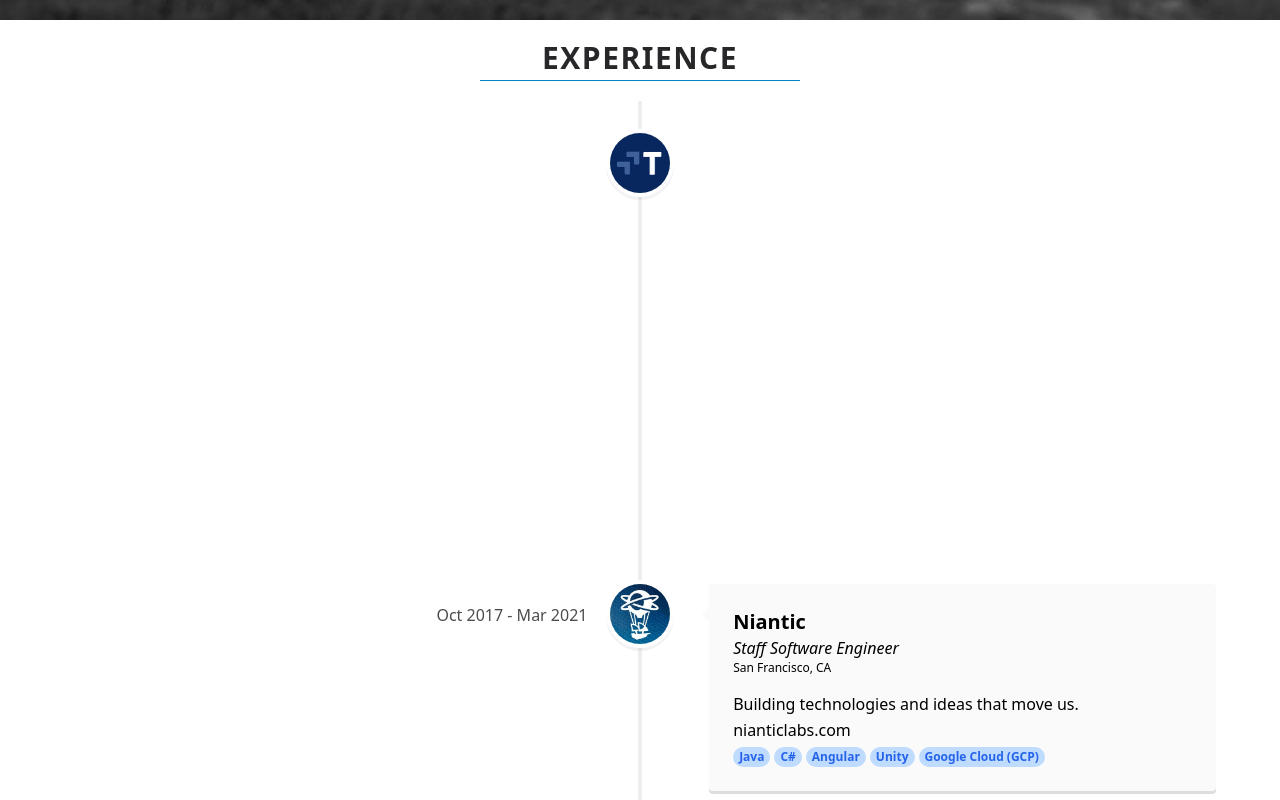
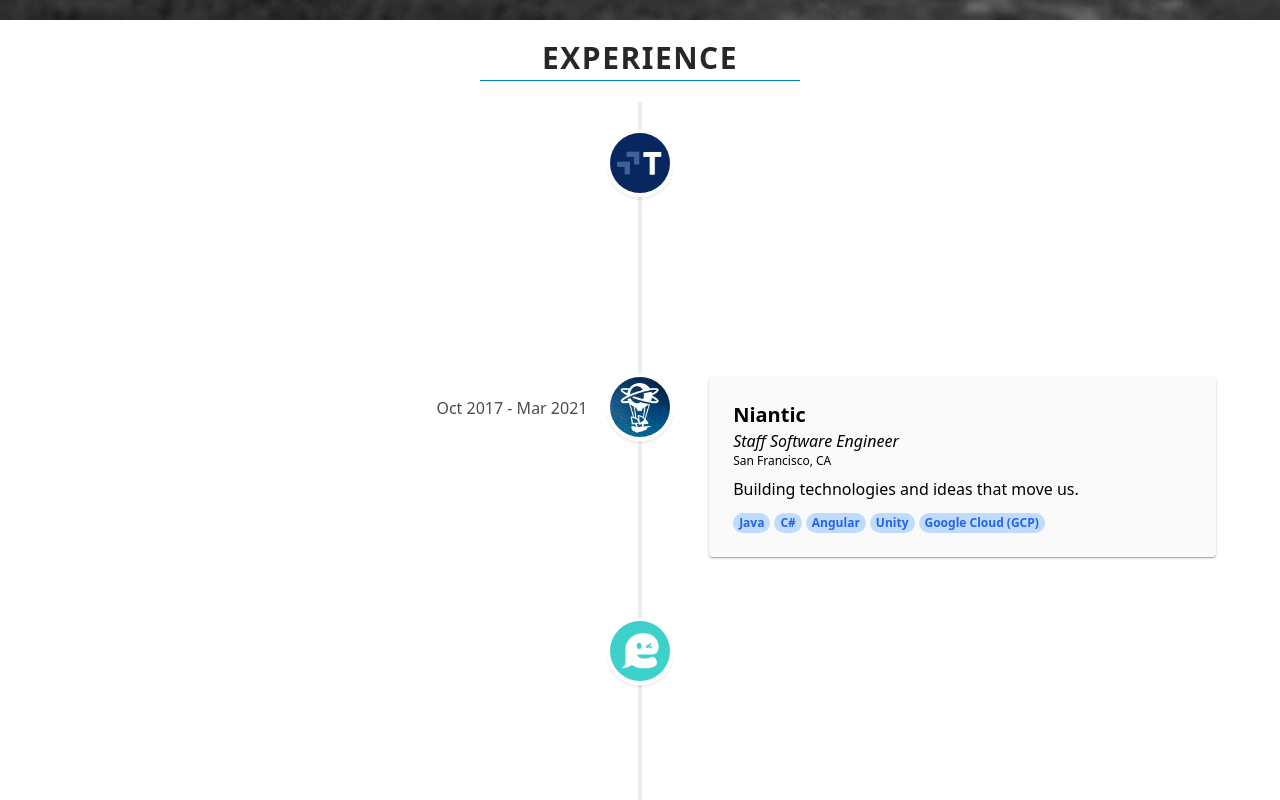
Before and after one commit to doggan/shyam-web, a Next.js app: page / in a window 1280 px wide. Shown: the part 780-1580 px from the top of the page. Built offline with nearby package versions, Linux system fonts and the light colour scheme.

Commit message:
Timeline styling

```diff
--- a/src/components/data.ts
+++ b/src/components/data.ts
@@ -37,8 +37,7 @@
     position: 'Staff Software Engineer',
     location: 'Remote',
     logoImageName: '/images/logo_trace.png',
-    description:
-      'The headcount and spend platform built for teams.\n\ntracehq.com',
+    description: 'The headcount and spend platform built for teams.',
     techNames: TRACE_TECH,
     imageNames: [
       '/images/work/trace_0.png',
@@ -55,8 +54,7 @@
     position: 'Staff Software Engineer',
     location: 'San Francisco, CA',
     logoImageName: '/images/logo_niantic.jpeg',
-    description:
-      'Building technologies and ideas that move us.\n\nnianticlabs.com',
+    description: 'Building technologies and ideas that move us.',
     techNames: NIANTIC_TECH,
   },
   {
--- a/src/components/experience.tsx
+++ b/src/components/experience.tsx
@@ -44,13 +44,8 @@
     return (
       <VerticalTimelineElement
         key={item.companyName}
-        // className={styles["vertical-timeline-element--work"]}
-        // className={styles["abc"]}
-        // className="vertical-timeline-element--work"
         contentStyle={{ background: '#fafafa', color: '#000' }}
-        contentArrowStyle={{ borderRight: '7px solid rgb(250, 250, 250)' }}
         date={item.dates}
-        // iconStyle={{ background: '#fff', color: '#fff' }}
         icon={
           <WorkIcon
             companyName={item.companyName}
@@ -67,22 +62,35 @@
         <h4 className="vertical-timeline-element-subtitle text-xs">
           {item.location}
         </h4>
-        <p>{item.description}</p>
+        <h4 className="py-2">{item.description}</h4>
 
-        {item.imageNames && item.imageNames.length > 0 && (
-          <div className="grid grid-cols-3">
-            {item.imageNames.map((imageName) => (
-              <Image
-                key={imageName}
-                className="rounded-sm"
-                src={imageName}
-                width={120}
-                height={120}
-                alt={imageName}
-              />
-            ))}
-          </div>
-        )}
+        {/* TODO: figure out if we really need to show images here; it's too cramped */}
+        {/* {item.imageNames && item.imageNames.length > 0 && (
+          // <div className="snap-x scrollbar-thin scrollbar-thumb-sky-600 scrollbar-track-gray-100 flex w-full overflow-x-auto gap-2">
+          //   {item.imageNames.map((imageName) => (
+          //     <Image
+          //       key={imageName}
+          //       className="rounded-sm snap-center flex-0 h-40 w-100"
+          //       src={imageName}
+          //       width={240}
+          //       height={120}
+          //       alt={imageName}
+          //     />
+          //   ))}
+          // </div>
+          // <div className="grid grid-cols-3">
+          // {item.imageNames.map((imageName) => (
+          //   <Image
+          //     key={imageName}
+          //     className="rounded-sm"
+          //     src={imageName}
+          //     width={120}
+          //     height={120}
+          //     alt={imageName}
+          //   />
+          // ))}
+          // </div>
+        )} */}
 
         <div>
           {item.techNames.map((techName) => (
@@ -96,12 +104,7 @@
   return (
     <section id="experience" className="bg-white">
       <SectionTitle title="Experience" />
-      <VerticalTimeline
-        lineColor="#eee"
-        // className={styles["vertical-timeline.vertical-timeline-custom-line"]}
-      >
-        {renderedWorkItems}
-      </VerticalTimeline>
+      <VerticalTimeline lineColor="#eee">{renderedWorkItems}</VerticalTimeline>
     </section>
   );
 }
--- a/src/styles/globals.css
+++ b/src/styles/globals.css
@@ -11,3 +11,15 @@
     @apply transition ease-in-out duration-200;
   }
 }
+
+/* Experience timeline customizations. */
+.vertical-timeline-element-content {
+  box-shadow:
+    0px 1px 3px 0px rgba(0, 0, 0, 0.2),
+    0px 1px 1px 0px rgba(0, 0, 0, 0.14),
+    0px 2px 1px -1px rgba(0, 0, 0, 0.12) !important;
+}
+
+.vertical-timeline-element-content-arrow {
+  display: none
+}
```
